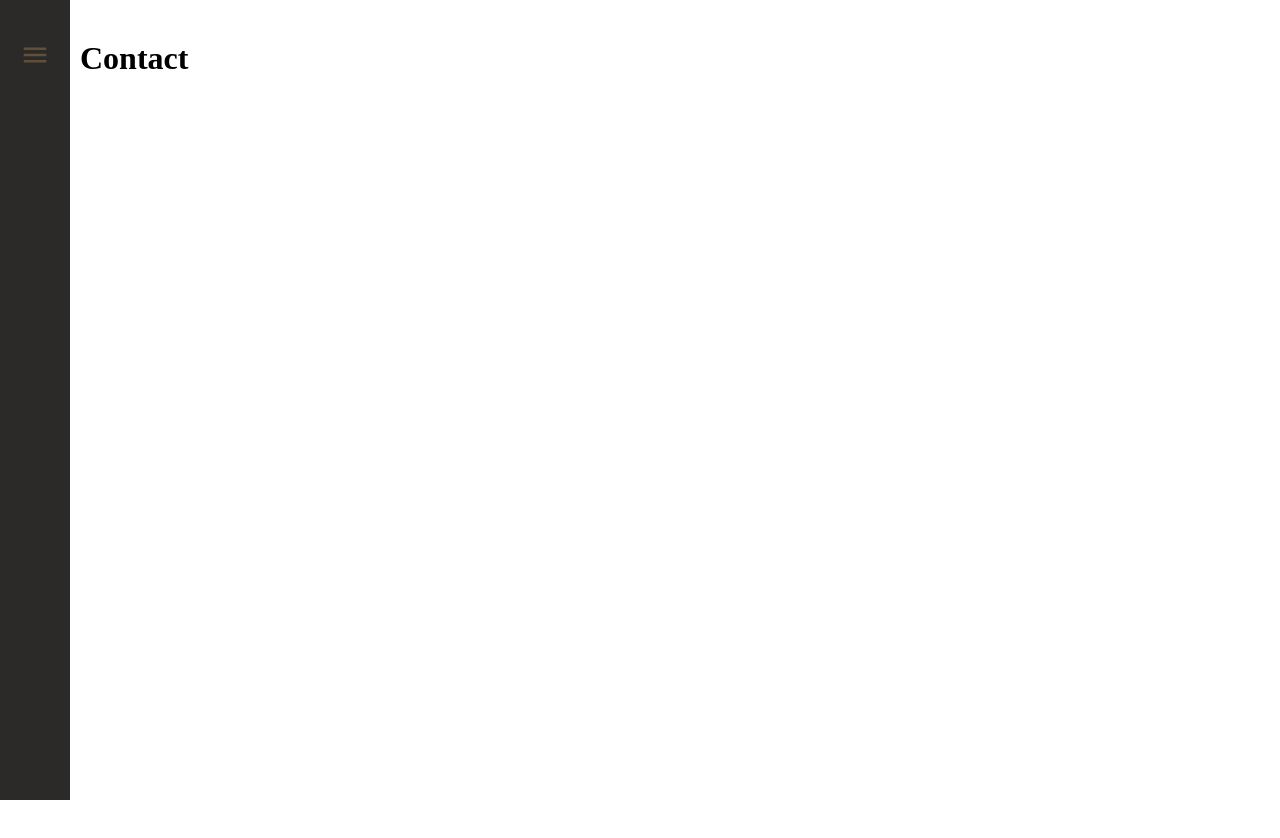
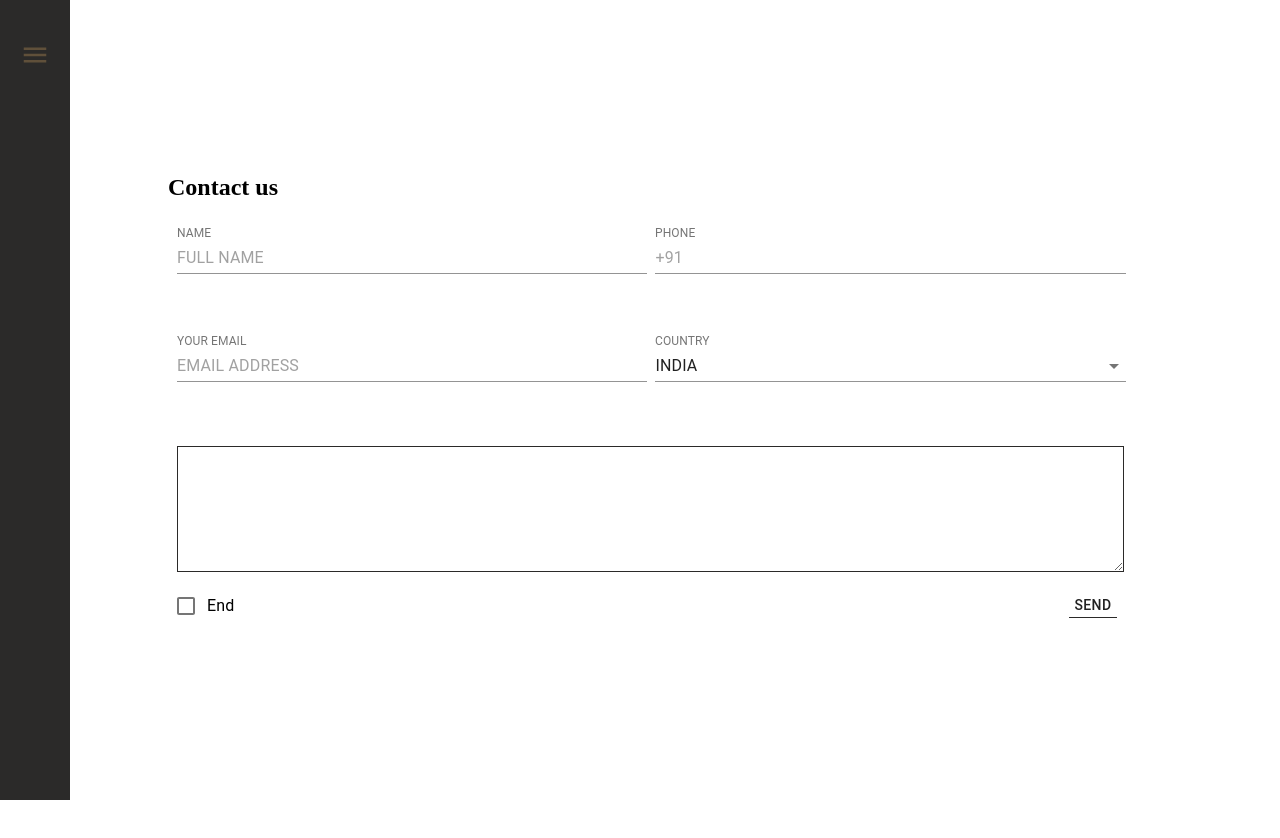
Before and after one commit to Takhine/jewels-by-mala, a React (Create React App) app: page /contact in a window 1280 px wide. Before the commit the page ends 800 px from the top, so only its background shows below. Built offline with nearby package versions, Linux system fonts and the light colour scheme.

Commit message:
Contact Page Complete

```diff
--- a/package.json
+++ b/package.json
@@ -10,7 +10,9 @@
     "react-redux": "^7.1.1",
     "react-router-dom": "^5.1.0",
     "react-scripts": "3.1.2",
-    "redux": "^4.0.4"
+    "react-slick": "^0.25.2",
+    "redux": "^4.0.4",
+    "slick-carousel": "^1.8.1"
   },
   "scripts": {
     "start": "react-scripts start",
--- a/src/components/Layout/Footer.js
+++ b/src/components/Layout/Footer.js
@@ -11,7 +11,7 @@ import twitter from '../../static/images/icons/twitter-icon.png';
 import { NavLink } from 'react-router-dom';
 const Footer = (props) => {
     return (
-        <div className="container footer">
+        <div className="footer container">
             <List className="footer-list">
                     <ListItem button onClick={props.open}>Home</ListItem>
                 <NavLink exact to="/artist">
--- a/src/pages/Contact.js
+++ b/src/pages/Contact.js
@@ -1,9 +1,120 @@
 import React from 'react';
+import {
+    TextField,
+    MenuItem,
+    Grid,
+    Checkbox,
+    FormGroup,
+    FormControlLabel,
+    FormControl,
+    Button
+} from '@material-ui/core';
 
- const Contact=()=> {
+const countries = [
+    {
+        value: 'UK',
+        label: 'United Kingdom',
+    },
+    {
+        value: 'USA',
+        label: 'America',
+    },
+    {
+        value: 'INR',
+        label: 'India',
+    },
+    {
+        value: 'JP',
+        label: 'Japan',
+    },
+];
+const Contact = () => {
+    const [value, setValues] = React.useState({
+        country: 'INR'
+    });
+    const [checked, setChecked] = React.useState(false);
+
+    const handleChecked = event => {
+        setChecked(event.target.value);
+    };
+
+    const handleChange = name => (e) => {
+        setValues({ ...value, [name]: e.target.value });
+    };
     return (
-        <div className="container">
-            <h1>Contact</h1>
+        <div className="contact">
+            <div className="contact-box">
+                <h2>Contact us</h2>
+                <Grid className="contact-grid" container spacing={2}>
+                    <Grid className="contact-field-container" item xs={6}>
+                        <TextField
+                            className="contact-field"
+                            label="Name"
+                            placeholder="Full Name"
+                            margin="normal"
+                            InputLabelProps={{
+                                shrink: true,
+                            }}
+                        />
+                    </Grid>
+                    <Grid className="contact-field-container" item xs={6}>
+                        <TextField
+                            id="standard-name"
+                            label="Phone"
+                            placeholder="+91"
+                            margin="normal"
+                            InputLabelProps={{
+                                shrink: true,
+                            }}
+                        />
+                    </Grid>
+
+                    <Grid className="contact-field-container" item xs={6}>
+                        <TextField
+                            id="standard-name"
+                            label="Your Email"
+                            placeholder="Email Address"
+                            margin="normal"
+                            InputLabelProps={{
+                                shrink: true,
+                            }}
+                        />
+                    </Grid>
+                    <Grid className="contact-field-container" item xs={6}>
+                        <TextField
+                            id="standard-select-currency"
+                            select
+                            label="Country"
+                            value={value.country}
+                            onChange={handleChange('country')}
+                            margin="normal"
+                        >
+                            {countries.map(option => (
+                                <MenuItem key={option.value} value={option.value}>
+                                    {option.label}
+                                </MenuItem>
+                            ))}
+                        </TextField>
+                    </Grid>
+                    <Grid item xs={12}>
+                        <textarea rows="8"></textarea>
+
+                    </Grid>
+                </Grid>
+                <div className="button-row">
+                    <FormControl component="fieldset">
+                        <FormGroup aria-label="position" name="position" value={checked} onChange={handleChecked} >
+                            <FormControlLabel
+                                value="end"
+                                control={<Checkbox color="primary" />}
+                                label="End"
+                                labelPlacement="end"
+                            />
+                        </FormGroup>
+                    </FormControl>
+                    <Button>Send</Button>
+                </div>
+            </div>
         </div>
     );
 }
--- a/src/pages/Testimonials.js
+++ b/src/pages/Testimonials.js
@@ -1,9 +1,18 @@
 import React from 'react';
+
+import testimonial from '../static/images/backgrounds/testimonials-background.png';
 
  const Testimonials=()=> {
     return (
-        <div className="container">
-            <h1>Testimonials</h1>
+        <div className="testimonial">
+            <div className="testimonial-banner">
+                <img src={testimonial} className="banner" width='100%' />
+            </div>
+            <div className="testimonial-content">
+                <div className="slider-container">
+                    Testimonials
+                </div>
+            </div>
         </div>
     );
 }
--- a/src/static/scss/layout/_footer.scss
+++ b/src/static/scss/layout/_footer.scss
@@ -1,5 +1,13 @@
 .footer{
     background-color: $secondary-black;
+    z-index: 2000;
+    position: absolute;
+    left: 0;
+    right: 0;
+    @include xl{
+        padding:40px 80px;
+        padding-left: 40px;
+    }
     .footer-list{
         display: flex;
         flex-direction: row;
--- a/src/static/scss/main.scss
+++ b/src/static/scss/main.scss
@@ -14,3 +14,5 @@
 @import './pages/about';
 @import './pages/artist';
 @import './pages/collection';
+@import './pages/testimonials';
+@import './pages/contact';
--- a/src/static/scss/pages/_collection.scss
+++ b/src/static/scss/pages/_collection.scss
@@ -41,6 +41,12 @@
                 border-bottom: 1px solid $primary-brown;
                 text-transform: uppercase;
                 font-size: $small-font;
+                transition: 0.4s;
+                padding-left: 0;
+                &:hover{
+                    transition: 0.4s;
+                    padding-left: 7px;
+                }
             }
             .diamond-title{
                 margin-bottom: 10px;
--- /dev/null
+++ b/src/static/scss/pages/_contact.scss
@@ -0,0 +1,66 @@
+.contact{
+    display: flex;
+    height: 100vh;
+    flex-direction: row;
+    justify-content: center;
+    align-items: center;
+    @media (orientation:landscape) and (max-width:900px) {
+    padding-top: 120px;
+
+    }
+    @include xl{
+        width: calc(100vw - 127px);
+        padding-top: 0;
+    }
+    @extend .container;
+    @include xl{
+        padding-left: 70px;
+    }
+    .contact-box{
+        .contact-grid{
+            margin: 1px;
+            .contact-field-container{
+                margin-bottom: 20px;
+                padding-right: 0;
+                .MuiTextField-root{
+                    width: 100%;
+                    text-transform: uppercase;
+                    .MuiFormLabel-root{
+                        text-transform: uppercase;
+                    }
+                    .MuiInputBase-input{
+                        text-transform: uppercase;
+
+                    }
+                    .MuiFormLabel-root.Mui-focused{
+                        color: $primary-grey;
+                    }
+                }
+                .MuiSelect-select:focus{
+                    background-color: white;
+                }
+
+                .MuiInput-underline:after{
+                    border-bottom: 2px solid $primary-grey;
+                }
+            }
+            textarea{
+                width: 100%;
+                margin-top: 20px;
+                border: 1px solid $primary-black;
+                &:focus{
+                    border: 1px solid $primary-grey;
+                }
+            }
+        }
+        .button-row{
+            display: flex;
+            justify-content: space-between;
+            padding-left: 8px;
+            .MuiButton-label{
+                border-bottom: 1px solid $primary-black;
+            }
+        }
+
+    }
+}
--- /dev/null
+++ b/src/static/scss/pages/_testimonials.scss
@@ -0,0 +1,18 @@
+.testimonial{
+    padding-top: 70px;
+    @include xl{
+        padding-top: 0;
+        padding-bottom: 0;
+    }
+    .testimonial-banner{
+        .banner{
+            vertical-align: bottom;
+        }
+    }
+    .testimonial-content{
+        @include xl{
+        padding-left: 70px;
+
+        }
+    }
+}
```
Also changed, not shown: 1 other file (tests, documents, lock files or other folders).
